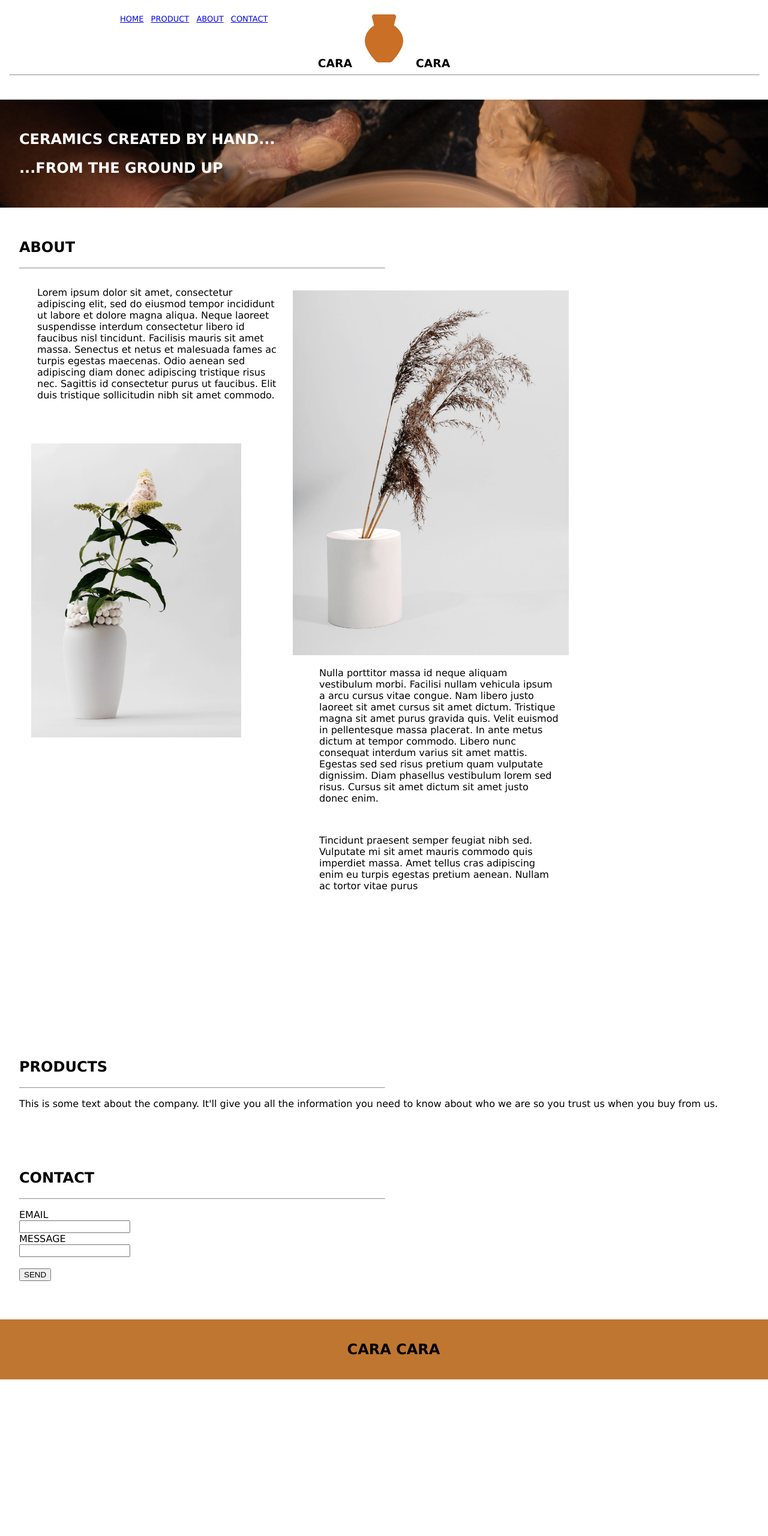
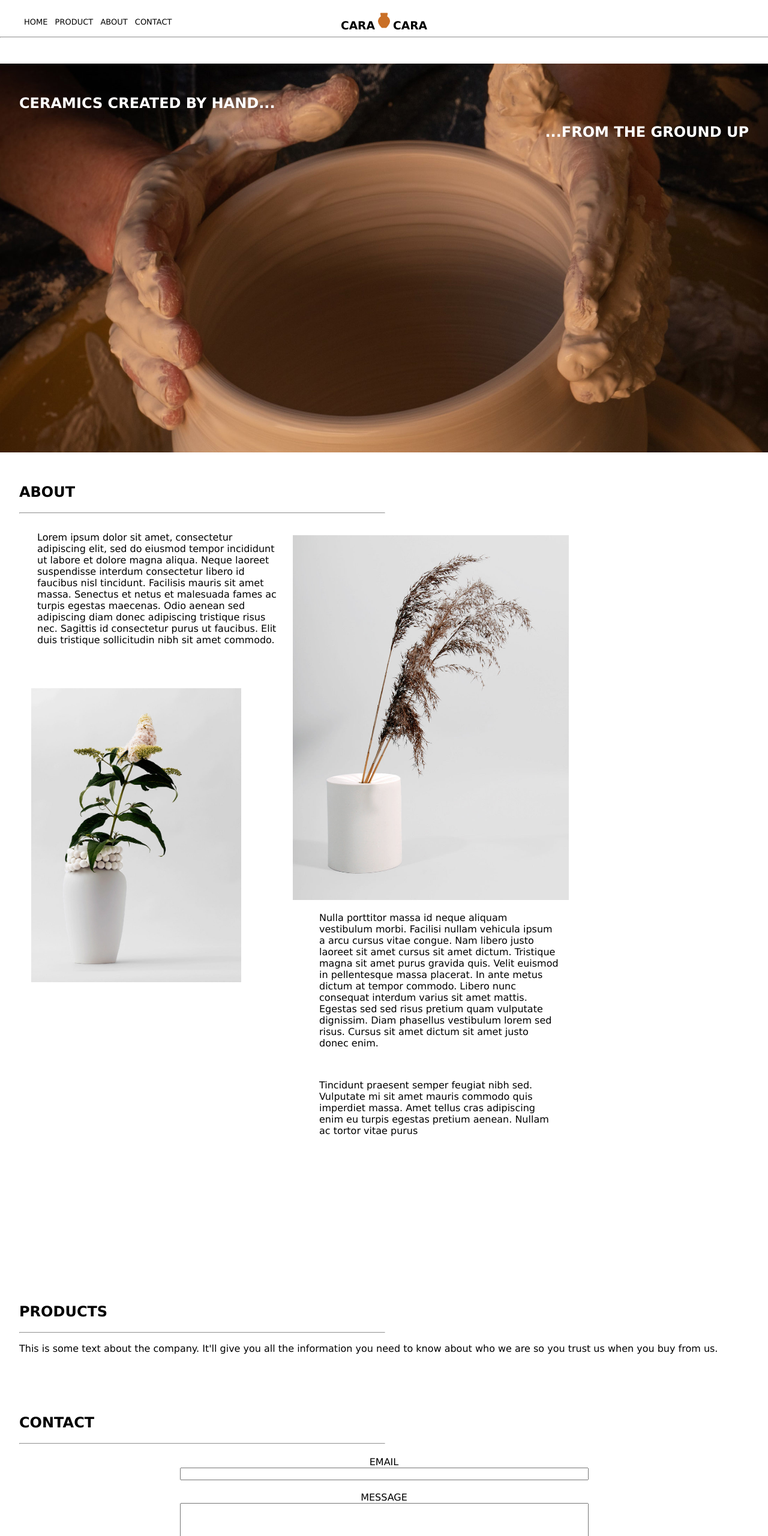
Before and after one commit to kenubwell/dCC_eCommerce_Website, a plain HTML site: page index.html in a window 1280 px wide. Shown: the top 2560 px of the page at 60% size. Before the commit the page ends 2299 px from the top, so only its background shows below. Drawn offline with Linux system fonts and the light colour scheme.

Commit message:
Updated styles.css file to include design for the about, home, and contact sections

```diff
--- a/index.html
+++ b/index.html
@@ -10,9 +10,7 @@
 <body>
     <header class = "header">
         <nav>
-           <h3>CARA</h3>
-           <img src = "assets/icons8-pottery-96.png">
-           <h3>CARA</h3>
+           <h3>CARA<img src = "assets/icons8-pottery-96.png" class = "logo_image">CARA</h3>
             <ul>
                 <li><a href="#home">HOME</li></a>
                 <li><a href="#products">PRODUCT</li></a>
@@ -26,7 +24,7 @@
         <section class = "home">
             <div section id ="home"></div>
             <h1>CERAMICS CREATED BY HAND...</h1>
-            <h1>...FROM THE GROUND UP</h1>
+            <h1 id = "hometxt_right">...FROM THE GROUND UP</h1>
         </section>
         <section class = "about">
             <div section id ="about"></div>
@@ -70,21 +68,21 @@
             <div section id ="contact"></div>
             <h2>CONTACT</h2>
             <hr>
-            <p>
+            <div class ="form">
                 <form class="email">
                     <label for="email">EMAIL</label><br>
                     <input type="text" id="email" name="email" value=""><br>
-                </form>
-                <form class="message"></form>
+                </form><br>
+                <form class="message">
                     <label for="message">MESSAGE</label><br>
                     <input type="text" id="message" name="message" value=""><br>
                 </form><br>
                 <button type="button">SEND</button>
-            </p>
+            </div>
         </section>
     </main>
     <footer>
-        <h2>CARA CARA</h2>
+        <h3>CARA<img src = "assets/icons8-pottery-96 (1).png" class = "logo_image">CARA</h3>
     </footer>
 </body>
 </html>
--- a/styles.css
+++ b/styles.css
@@ -20,7 +20,12 @@ main section {
 header{
     padding: 1rem;
     text-align: center;
+    display: inline;
 
+}
+
+.logo_image{
+    height: 30px;
 }
 
 nav h3{
@@ -32,15 +37,20 @@ nav h3{
 nav ul{
     list-style-type: none;
     position: absolute;
-    top: 0.7rem;
-    left: 10rem;
+    top: 1rem;
     font-size:small;
     text-decoration: none;
 }
 
 nav li{
+    display: inline;
+    margin-right: 0.5rem;
+}
+
+nav li a{
     display: inline; /*makes list items side-by-side*/
-    margin-right: 0.5rem;
+    text-decoration: none;
+    color: black;
 }
 
 hr {
@@ -60,11 +70,18 @@ hr {
 .home {
     background-image: url("assets/earl-wilcox-y3W0CzO063w-unsplash-alt.jpg");
     background-size: cover;
+    background-position: center;
+    padding-bottom: 500px;
 
 }
 
 .home h1{
-    color: white
+    color: white;
+
+}
+
+#hometxt_right{
+    text-align: right;
 }
 
 .about img {
@@ -102,6 +119,18 @@ hr {
     margin-top: 10rem;
 }
 
+.form{
+    text-align: center;
+    margin-top: 20px;
+}
+
+.email input{
+    padding: 1px 250px;
+}
+.message input{
+    padding: 80px 250px;
+}
+
 footer{
     text-align: center;
     background-color:  #bf7631;
```
